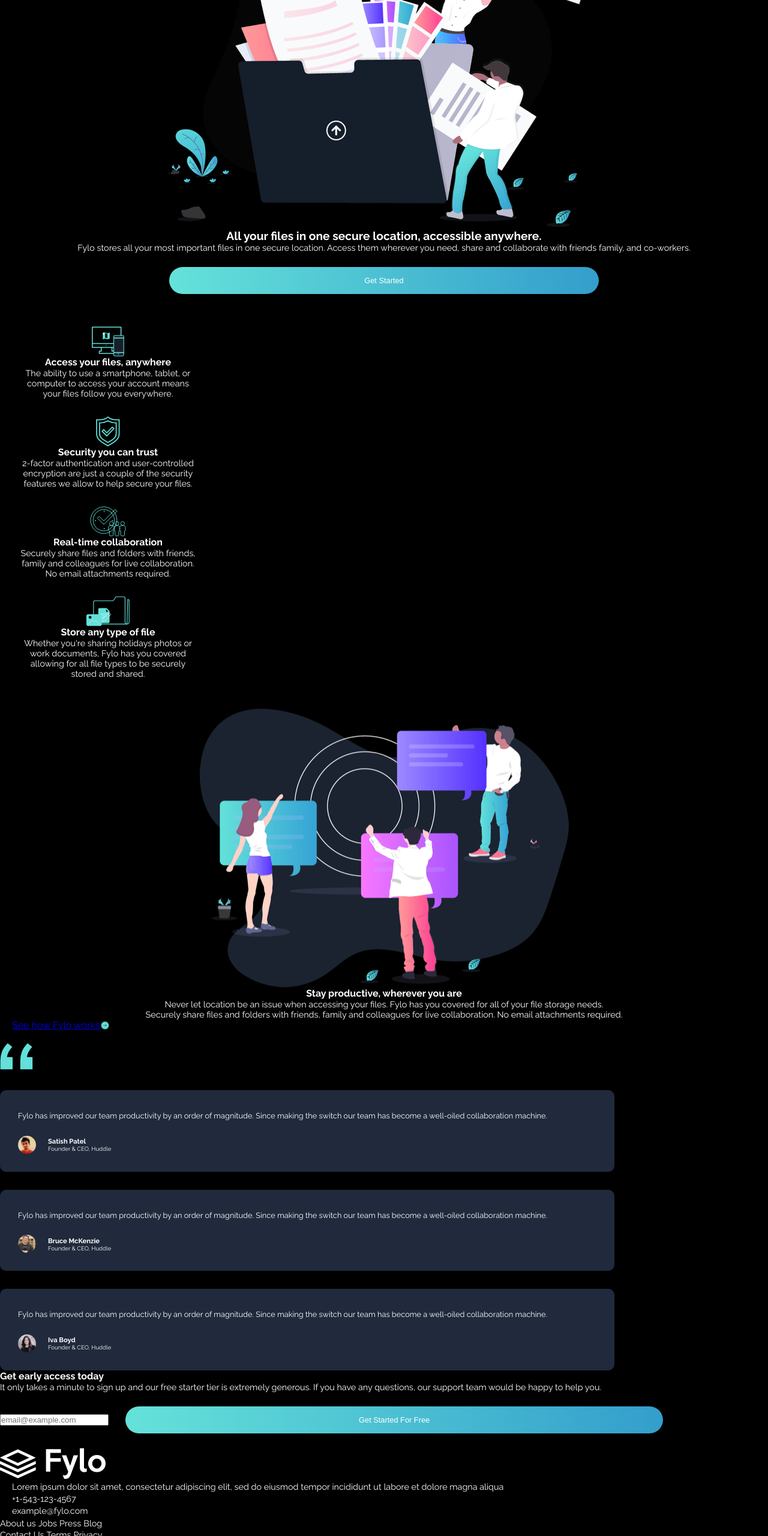
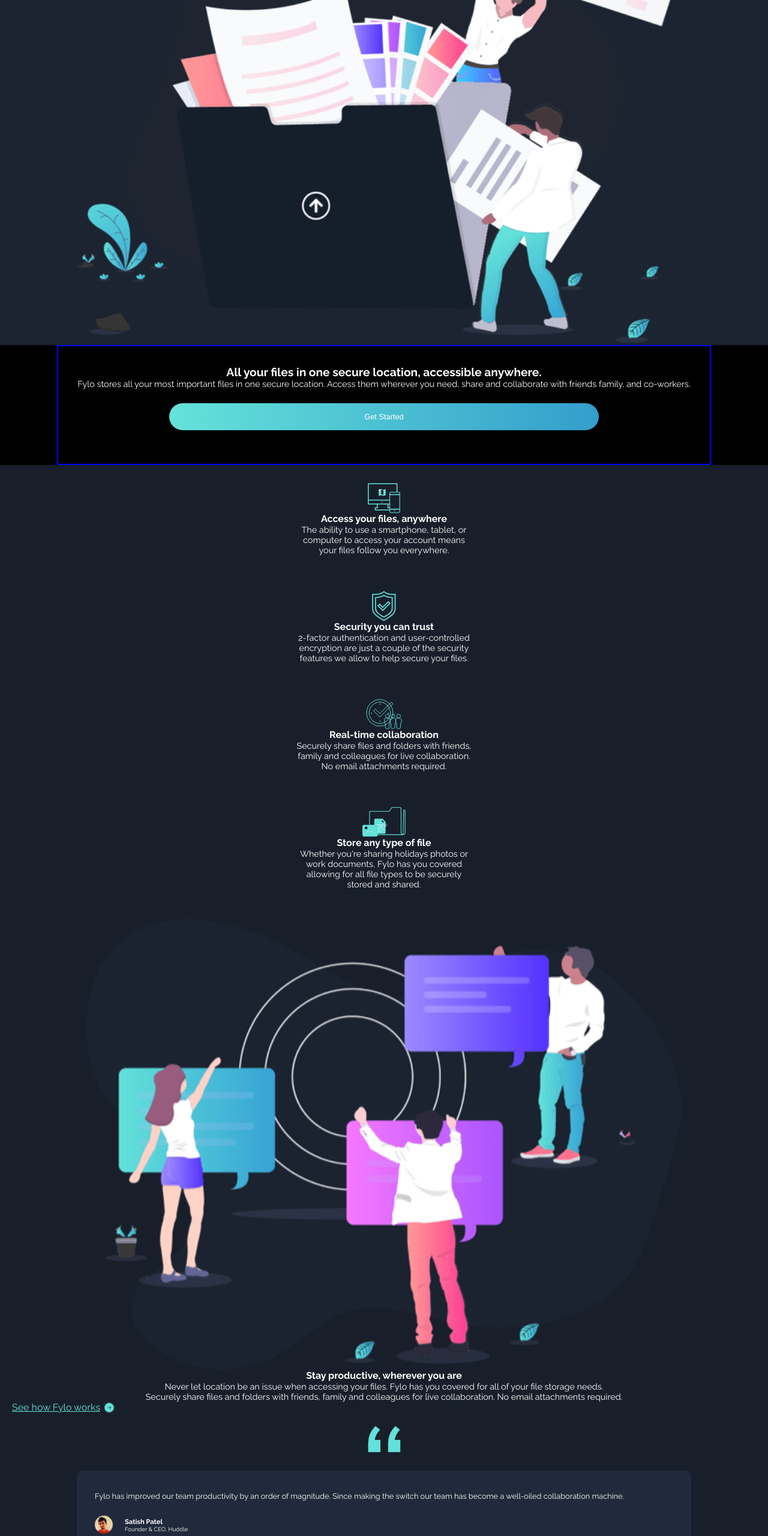
Before and after one commit to MarinaFroes/frontend-mentor-fylo-dark-theme, a plain HTML site: page index.html in a window 1280 px wide. Shown: the part 240-2800 px from the top of the page at 60% size. Drawn offline with Linux system fonts and the light colour scheme.

Commit message:
styles: Update styles

```diff
--- a/styles.css
+++ b/styles.css
@@ -14,35 +14,8 @@ body {
   color: hsl(0, 0%, 100%);
 }
 
-.attribution {
-  font-size: 11px;
-  text-align: center;
-}
-
-.attribution a {
-  color: hsl(228, 45%, 44%);
-}
-
-nav {
-  display: flex;
-  justify-content: space-between;
-  padding: 1rem 1.5rem;
-}
-
-#links-container {
-  display: flex;
-  align-items: center;
-}
-
-.nav-links {
-  color: hsl(0, 0%, 100%);
-  text-decoration: none;
-  padding: 0 10px;
-  font-size: 0.8rem;
-}
-
-#logo {
-  height: 20px;
+main {
+  background-color: hsl(218, 28%, 13%);
 }
 
 h1 {
@@ -66,6 +39,34 @@ button {
   margin: 1.5rem;
 }
 
+
+/* Navigation bar */
+
+nav {
+  background-color:  hsl(217, 28%, 15%);
+  display: flex;
+  justify-content: space-between;
+  padding: 1rem 1.5rem;
+}
+
+.links-container {
+  display: flex;
+  align-items: center;
+}
+
+.nav-links {
+  color: hsl(0, 0%, 100%);
+  text-decoration: none;
+  padding: 0 10px;
+  font-size: 0.8rem;
+}
+
+.logo {
+  height: 20px;
+}
+
+/* Header */
+
 header {
   display: flex;
   flex-direction: column;
@@ -73,20 +74,36 @@ header {
   justify-content: center;
   text-align: center;
   width: 100%;
+  position: relative;
 }
 
-#header-img {
+.header-img {
   width: 80%;
 }
 
-.images-container {
+.image-container {
   top: 0;
-  background: url('./images/bg-curvy-mobile.svg') bottom center / 100% no-repeat;
-  border: 2px solid blue;
-  height: 340px;
+  background-color: hsl(217, 28%, 15%);
+  width: 100%;
 }
 
-.get-started {
+.bg-curvy {
+  background: url('./images/bg-curvy-mobile.svg') bottom center / 100% no-repeat;
+  border: 2px solid yellow;
+  height: 300px;
+  width: 100%;
+  position: absolute;
+  top: 350px;
+  z-index: -1;
+}
+
+.intro-text {
+  border: 2px solid blue;
+  /* background-color: hsl(218, 28%, 13%); */
+  padding: 2rem;
+}
+
+button.get-started {
   background: linear-gradient(to right, hsl(176, 68%, 64%), hsl(198, 60%, 50%));
   border: none;
   padding: 15px;
@@ -95,7 +112,7 @@ header {
   color: hsl(0, 0%, 100%);
 }
 
-#features-container {
+.features-container {
   display: flex;
   flex-direction: column;
   align-items: center;
@@ -125,7 +142,7 @@ header {
   align-self: left;
 }
 
-#how-it-works-img {
+.how-it-works-img {
   width: 80%;
 }
 
@@ -135,16 +152,16 @@ header {
   align-self: flex-start;
 }
 
-#how-it-works-link {
+.how-it-works-link {
   color: hsl(176, 68%, 64%);
   padding-right: 5px;
 }
 
-#link-arrow {
+.link-arrow {
   height: 20px;
 }
 
-#team {
+.team {
   display: flex;
   flex-direction: column;
   align-items: center;
@@ -197,31 +214,102 @@ header {
   flex-direction: column;
 }
 
-#signin {
+/* Signin */
+.signin {
+  position: relative;
+  padding: 2rem;
+  /* border: 2px solid red; */
+  height: 300px;
+}
+
+.signin-card {
   background-color: hsl(217, 28%, 15%);
   display: flex;
   flex-direction: column;
   align-items: center;
-  margin: 20px;
   padding: 20px;
+  border-radius: 0.5rem;
+  position: absolute;
+  bottom: -7rem;
+  left: 20px;
+  right: 20px;
+  border: 2px solid white;
+}
+
+.email-input {
+  border: none;
+}
+
+button.signin-btn {
+  background: linear-gradient(to right, hsl(176, 68%, 64%), hsl(198, 60%, 50%));
+  border: none;
+  padding: 15px;
+  width: 90%;
+  border-radius: 50px;
+  color: hsl(0, 0%, 100%);
+}
+
+/* Footer */
+
+footer {
+  margin: 0;
+  padding: 12rem 2rem 2rem 2rem;
+  background-color: hsl(216, 53%, 9%);
+  border: 2px solid yellow;
+}
+
+.about {
+  border: 2px solid red;
+  display: flex;
+  flex-direction: column;
+}
+
+.footer-logo {
+  width: 200px;
+  border: 2px solid white;
+  margin-bottom: 1.5rem;
 }
 
 .footer-info {
   display: flex;
+  align-items: flex-start;
+  border: 2px solid cyan;
+  padding: 0;
 }
 
 .footer-icon {
-  width: 20px;
-  padding: 10px;
+  width: 1rem;
+  border: 2px solid pink;
+}
+
+.footer-text {
+  padding: 0.5rem 0 1rem;
 }
 
 .info-links {
   display: flex;
   flex-direction: column;
+  border: 2px solid yellow;
+}
+
+.links-group {
+  display: flex;
+  flex-direction: column;
+  border: 2px solid lightcoral;
 }
 
 .info-link {
   color: white;
   text-decoration: none;
   font-size: 0.9rem;
+  padding: 0.5rem 0;
 }
+
+.attribution {
+  font-size: 11px;
+  text-align: center;
+}
+
+.attribution a {
+  color: white;
+}
```
